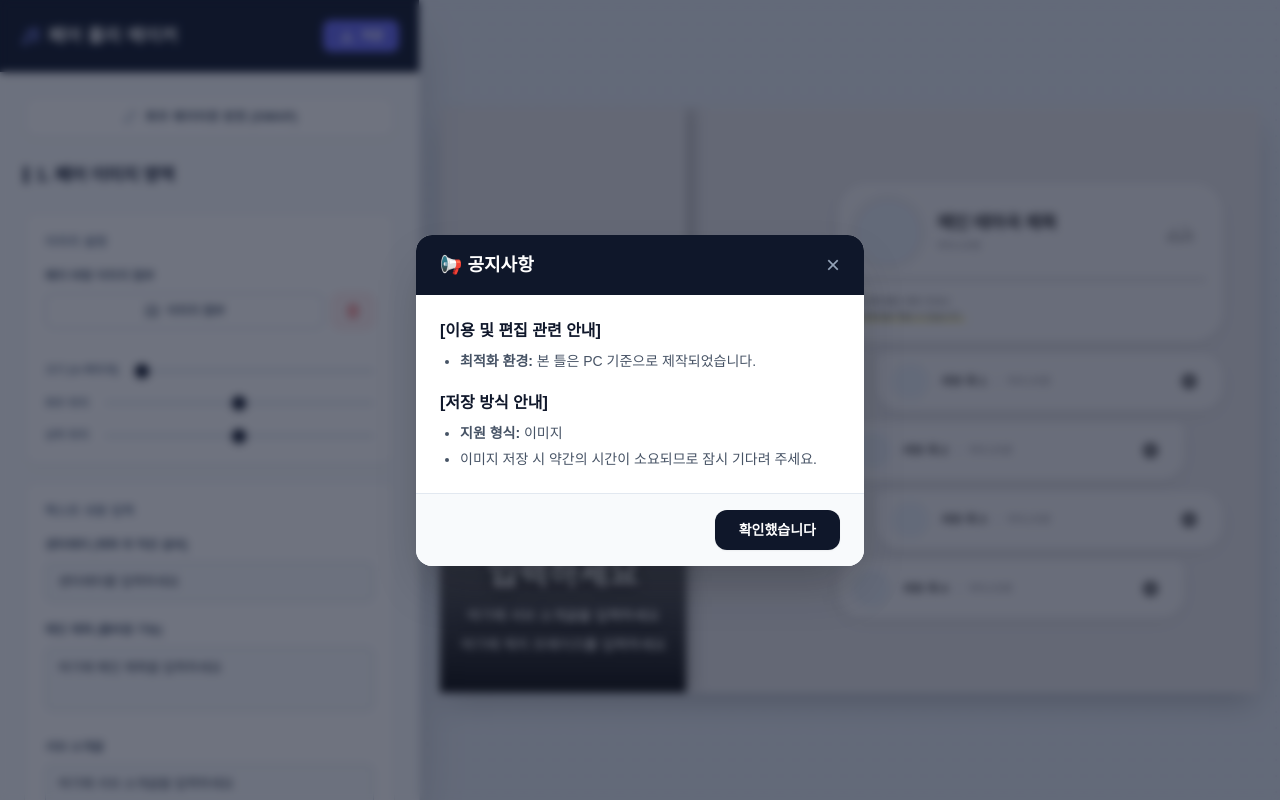
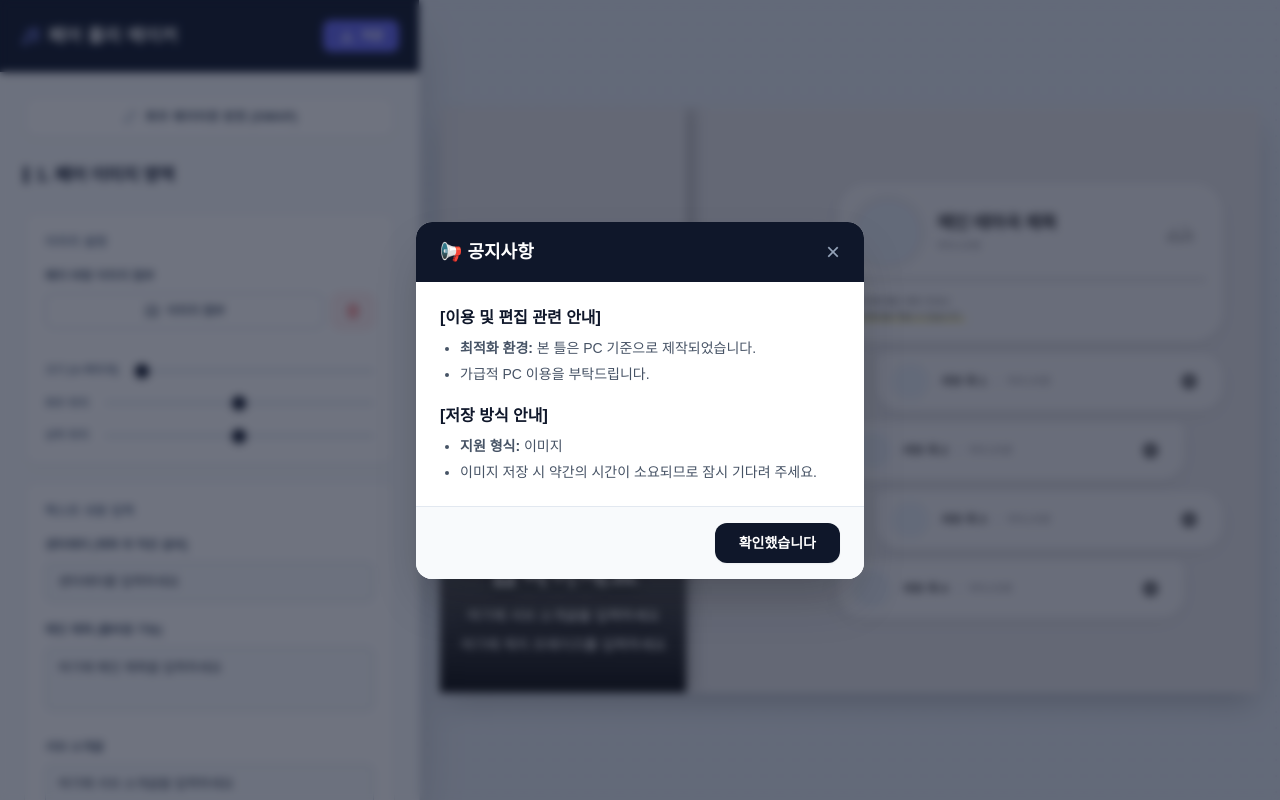
Before and after one commit to ikite-zutto/love3, a plain HTML site: page index.html in a window 1280 px wide. Drawn offline with nearby package versions, Linux system fonts and the light colour scheme; a web font is replaced by a local one.

Commit message:
index.html

```diff
--- a/index.html
+++ b/index.html
@@ -510,6 +510,7 @@
                     <h3 class="font-bold text-slate-900 mb-2 text-base">[이용 및 편집 관련 안내]</h3>
                     <ul class="list-disc pl-5 space-y-1.5 opacity-90">
                         <li><strong>최적화 환경:</strong> 본 틀은 PC 기준으로 제작되었습니다.</li>
+                        <li>가급적 PC 이용을 부탁드립니다.</li>
                     </ul>
                 </div>
                 <div>
```
